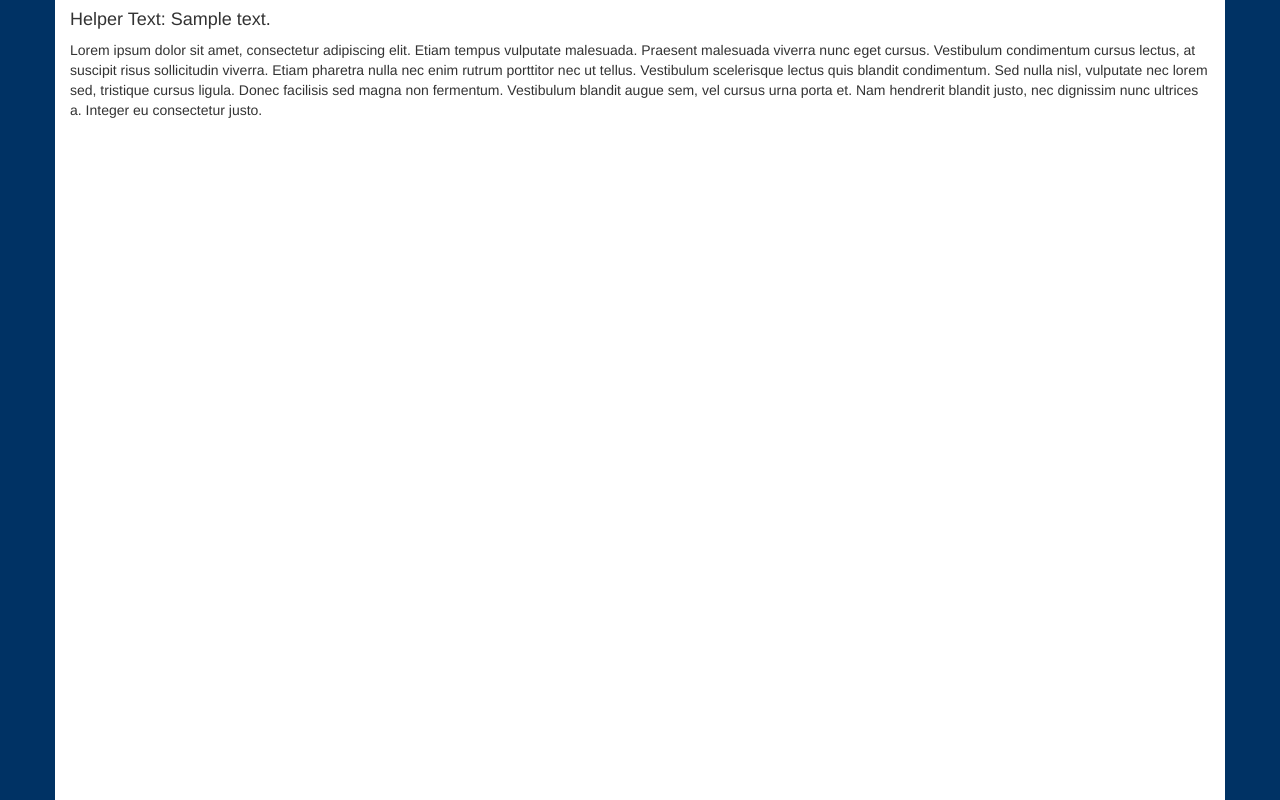
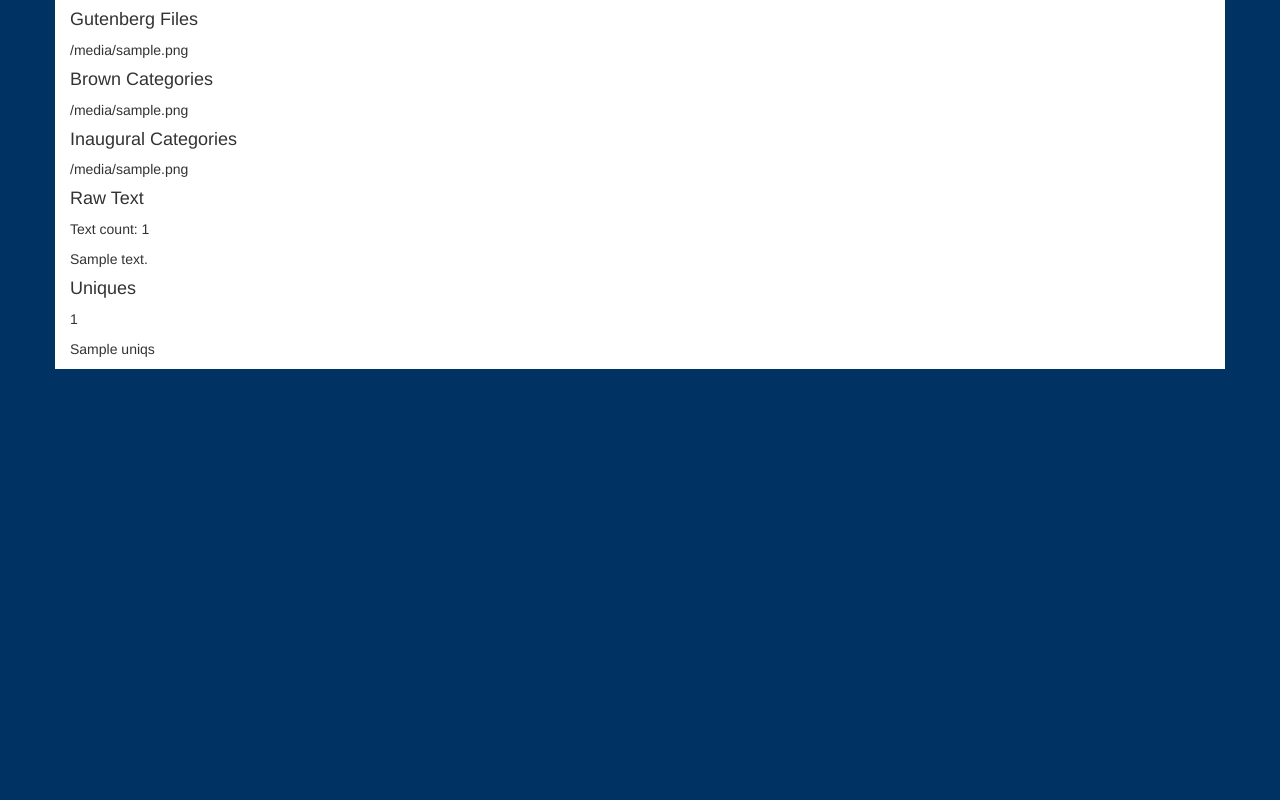
Before and after one commit to rtoddf/nltk, a Flask app: template templates/index.html in a window 1280 px wide. Run offline with Flask 2, Linux system fonts and the light colour scheme; the template is opened without the code that fills it: most values are stand-ins (such as "Sample title", 1, 10 or a date in 2020); style sheets or scripts are compiled from the project's sources; parts of the project's set-up code (start-up, migrations or seed data) failed here and were passed over; some libraries are stand-ins or nearby versions.

```diff
--- a/static/less/overwrites.less
+++ b/static/less/overwrites.less
@@ -10,6 +10,6 @@ body {
 }
 
 .container {
-    height: 100%;
+    // height: 100%;
     background: @white;
 }
--- a/templates/index.html
+++ b/templates/index.html
@@ -2,7 +2,54 @@
 
 {% block content %}
     <div class="col-md-12">
-        <h4>Helper Text: {{ helper_text }}</h4>
-        <p>Lorem ipsum dolor sit amet, consectetur adipiscing elit. Etiam tempus vulputate malesuada. Praesent malesuada viverra nunc eget cursus. Vestibulum condimentum cursus lectus, at suscipit risus sollicitudin viverra. Etiam pharetra nulla nec enim rutrum porttitor nec ut tellus. Vestibulum scelerisque lectus quis blandit condimentum. Sed nulla nisl, vulputate nec lorem sed, tristique cursus ligula. Donec facilisis sed magna non fermentum. Vestibulum blandit augue sem, vel cursus urna porta et. Nam hendrerit blandit justo, nec dignissim nunc ultrices a. Integer eu consectetur justo.</p>
+        {# <h4>Helper Text: {{ helper_text }}</h4> #}
+        <h4>Gutenberg Files</h4>
+        <ul class="list-unstyled">
+            {% for file in gutenberg_file_ids %}
+                <li>{{ file }}</li>
+            {% endfor %}
+        </ul>
+
+        {#
+        <h4>Brown Files</h4>
+        <ul class="list-unstyled">
+            {% for file in brown_file_ids %}
+                <li>{{ file }}</li>
+            {% endfor %}
+        </ul>
+        #}
+
+        <h4>Brown Categories</h4>
+        <ul class="list-unstyled">
+            {% for file in brown_categories %}
+                <li>{{ file }}</li>
+            {% endfor %}
+        </ul>
+
+        <h4>Inaugural Categories</h4>
+        <ul class="list-unstyled">
+            {% for file in inaugural_file_ids %}
+                <li>{{ file }}</li>
+            {% endfor %}
+        </ul>
+
+
+        {#
+        <h4>Reuters Categories</h4>
+        <ul class="list-unstyled">
+            {% for file in reuters_categories %}
+                <li>{{ file }}</li>
+            {% endfor %}
+        </ul>
+        #}
+
+        <h4>Raw Text</h4>
+        <p>Text count: {{ text_count }}</p>
+        <p>{{ raw_text }}</p>
+
+        <h4>Uniques</h4>
+        <p>{{ uniqs_count }}</p>
+        <p>{{ uniqs }}</p>
+
     </div>
 {% endblock content %}
```
Also changed, not shown: helpers.py (+21 -2 lines), static/python/nltk/nltk02.py (+8 -2 lines), views.py (+31 -3 lines), 1 other file.
